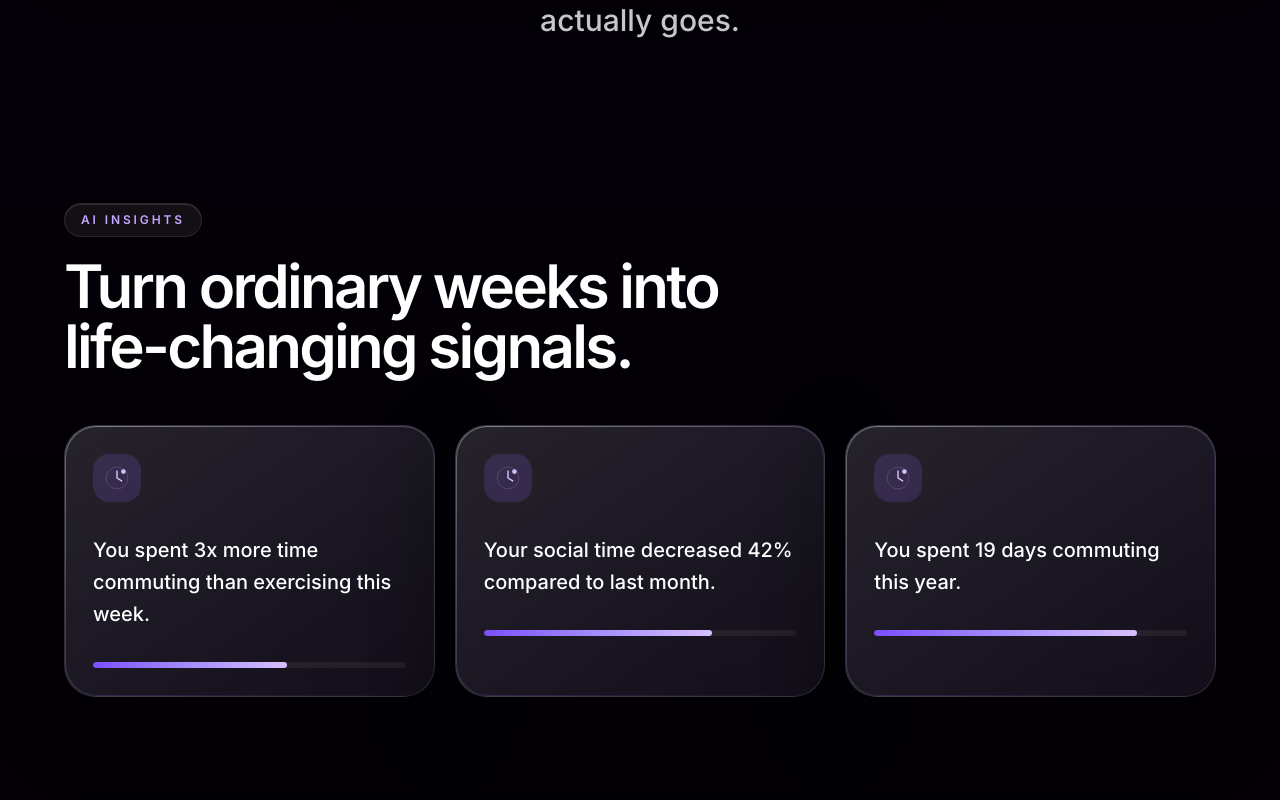
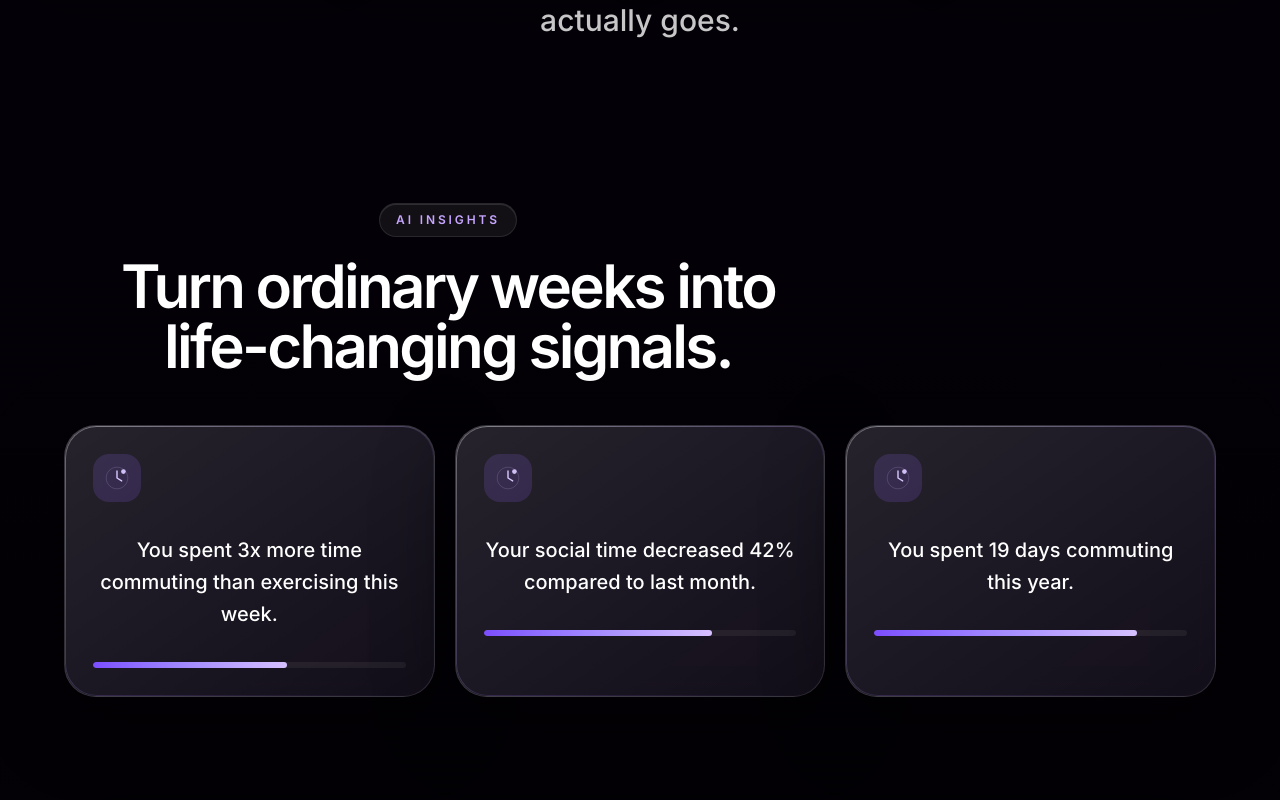
Before and after one commit to Jasgonzalez/HORA, a Next.js app: page / in a window 1280 px wide. Shown: the part 1520-2320 px from the top of the page. Built offline with nearby package versions, Linux system fonts and the light colour scheme.

Commit message:
fixed centering

```diff
--- a/app/page.tsx
+++ b/app/page.tsx
@@ -449,13 +449,13 @@ export default function Home() {
         </div>
       </section>
 
-      <section className="relative z-10 px-4 py-20 sm:px-6" aria-labelledby="insights-heading">
+      <section className="relative z-10 px-4 py-20 sm:px-6 text-center" aria-labelledby="insights-heading">
         <div className="mx-auto max-w-6xl">
           <motion.div {...fadeUp} className="max-w-3xl">
             <SectionEyebrow>AI insights</SectionEyebrow>
             <h2
               id="insights-heading"
-              className="text-balance text-4xl font-semibold tracking-[-0.045em] text-white sm:text-6xl"
+              className="text-balance text-4xl font-semibold tracking-[-0.045em] text-white sm:text-6xl text-center"
             >
               Turn ordinary weeks into life-changing signals.
             </h2>
```
